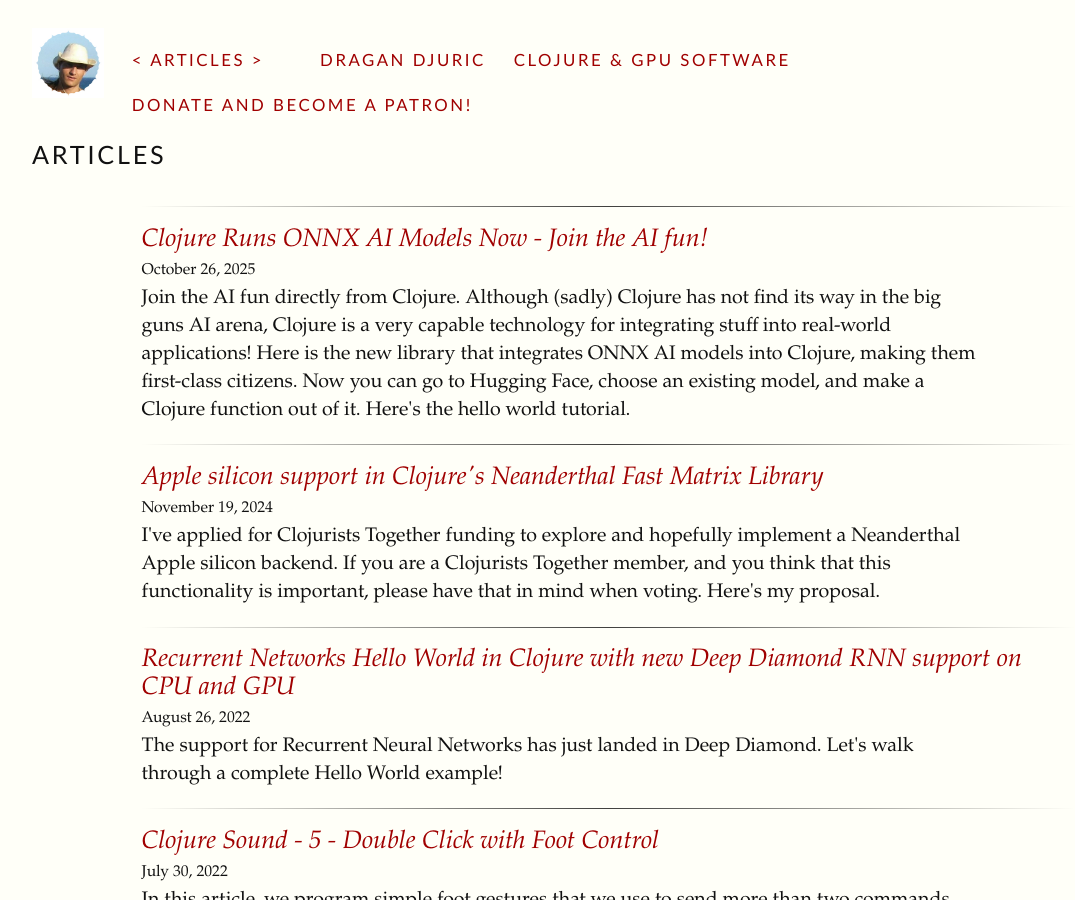
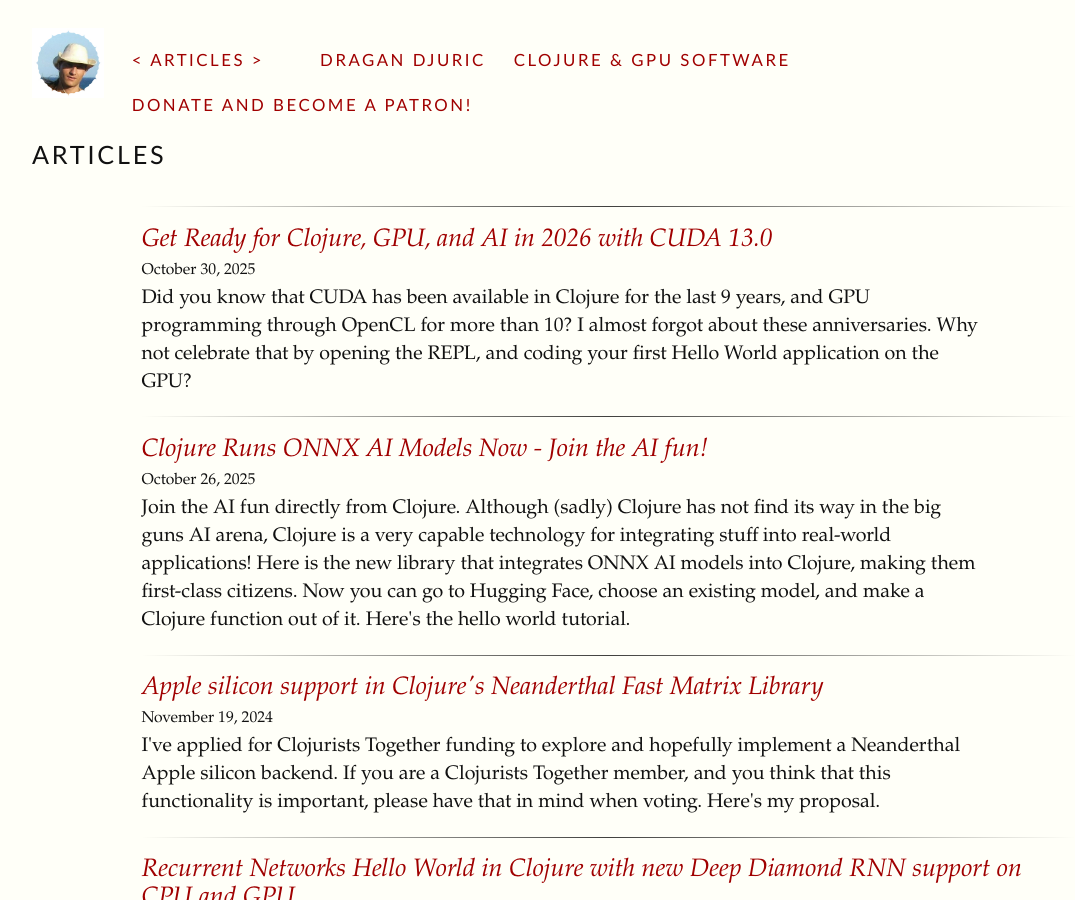
Before and after one commit to blueberry/blueberry.github.io, a Jekyll site: the page built from index.html, in a window 1280 px wide and 900 px high. Shown: the whole window, without its empty margins (32-1107 px from the left). Built offline with Jekyll 4.4.1, drawn with Linux system fonts in a browser that asks for light colours; comment, search, counter and statistics services are not loaded.

Commit message:
Publish Get Ready for Clojure, GPU, and AI in 2026 with CUDA 13.0.

```diff
--- /dev/null
+++ b/_posts/2025-10-30-Get-Ready-Clojure-GPU-AI-2026-CUDA-13.html
@@ -0,0 +1,301 @@
+---
+date: 2025-10-30 17:37
+author: dragan
+layout: post
+title: Get Ready for Clojure, GPU, and AI in 2026 with CUDA 13.0
+categories:
+- Clojure,
+- AI,
+- Deep
+- Diamond,
+- Tensors
+tags:
+excerpt: Did you know that CUDA has been available in Clojure for the last 9 years, and GPU programming through OpenCL for more than 10? I almost forgot about these anniversaries. Why not celebrate that by opening the REPL, and coding your first Hello World application on the GPU?
+---
+<div id="outline-container-orgd4dbf90" class="outline-2">
+<h2 id="orgd4dbf90">A little anniversary</h2>
+<div class="outline-text-2" id="text-orgd4dbf90">
+<p>
+Did you know that CUDA has been available in Clojure for the last 9 years through ClojureCUDA,
+and GPU programming through OpenCL for more than 10? I almost forgot about
+these anniversaries.
+</p>
+
+<p>
+Ten years ago most people liked it a lot, starred it on Github, patted me on the back,
+but then concluded that they don't have an Nvidia card available on their laptops,
+or, if they had GPUs, that they won't have time to learn to think in massive parallel
+algorithms, or if they have time and will, that there are no GPUs in the servers,
+so what would they do with their applications, even if they created them in Clojure,
+and so on, and so off :)
+</p>
+
+<p>
+But, <a href="https://github.com/uncomplicate/clojurecuda">ClojureCUDA</a><iframe class="github-btn" src="https://ghbtns.com/github-btn.html?user=uncomplicate&amp;repo=clojurecuda&amp;type=watch" width="100" height="20" title="Star on GitHub" frameBorder="0"></iframe> and <a href="https://github.com/uncomplicate/clojurecl">ClojureCL</a><iframe class="github-btn" src="https://ghbtns.com/github-btn.html?user=uncomplicate&amp;repo=clojurecl&amp;type=watch" width="100" height="20" title="Star on GitHub" frameBorder="0"></iframe> continued living on for these 10 years, I used them in
+creating <a href="https://github.com/uncomplicate/neanderthal">Neanderthal</a><iframe class="github-btn" src="https://ghbtns.com/github-btn.html?user=uncomplicate&amp;repo=neanderthal&amp;type=watch" width="100" height="20" title="Star on GitHub" frameBorder="0"></iframe>, <a href="https://github.com/uncomplicate/deep-diamond">Deep Diamond</a><iframe class="github-btn" src="https://ghbtns.com/github-btn.html?user=uncomplicate&amp;repo=deep-diamond&amp;type=watch" width="100" height="20" title="Star on GitHub" frameBorder="0"></iframe>, and <a href="https://github.com/uncomplicate/diamond-onnxrt">Diamond ML<iframe class="github-btn" src="https://ghbtns.com/github-btn.html?user=uncomplicate&amp;repo=diamond-onnxrt&amp;type=watch" width="100" height="20" title="Star on GitHub" frameBorder="0"></iframe></a>, and they proved themselves
+as simple and reliable tools. I still had trouble convincing Clojure programmers that
+they can write GPU programs that run as fast as they'd wrote them in C++, but
+<i>interactively</i> in the Cloujre REPL, without C++ hell.
+</p>
+
+<p>
+But I'm not easy to shake off! If it's necessary, I'll continue for 10 more years,
+for I'm convinced there'd be a moment when Clojure programmers are going to
+say "hmmm, this is something that we <i>can</i> use and be good at!".
+</p>
+</div>
+</div>
+<div id="outline-container-org747f487" class="outline-2">
+<h2 id="org747f487">CUDA 13 is here!</h2>
+<div class="outline-text-2" id="text-org747f487">
+<p>
+I've recently released  <a href="https://github.com/uncomplicate/clojurecuda">ClojureCUDA</a><iframe class="github-btn" src="https://ghbtns.com/github-btn.html?user=uncomplicate&amp;repo=clojurecuda&amp;type=watch" width="100" height="20" title="Star on GitHub" frameBorder="0"></iframe>  0.25.0, with support for the latest CUDA 13.0.2!
+</p>
+
+<p>
+Why not celebrate that by opening the REPL, and coding your first Hello World application
+on the GPU? I promise, it won't be a usual GPU carpet of text; this is ClojureCUDA,
+it follows the Clojure philosophy by being simple and interactive!
+</p>
+
+<p>
+There's not much sense in wielding a GPU to print out "Hello World".
+Note that it is also not very useful to work with scalar numbers and call a GPU function
+to add or multiply two numbers. No. Unless you have many, many, numbers to crunch,
+stay by your trusty CPU. For our purposes, many, many, numbers would be two vectors
+of dimension 3 (hey, it's hello world; imagine it's 3 billion). Also, even when we
+have many, many, numbers the sheer cost of getting them to the GPU memory would
+destroy any gains we get in the computation speed, so we must also ensure that
+we want to perfom many complicated operations. Well, we will only do the
+simple operation of adding these two vectors, and we will pretend that this
+operation is extra-demanding (we're hello-worlders today, we can cheat a bit).
+</p>
+</div>
+</div>
+<div id="outline-container-orgba9ae10" class="outline-2">
+<h2 id="orgba9ae10">CUDA Hello World</h2>
+<div class="outline-text-2" id="text-orgba9ae10">
+<p>
+First things first, we require the functions that we'll use.
+</p>
+
+<div class="org-src-container">
+<pre class="src src-clojure"><span style="color: #707183;">(</span>require '<span style="color: #7388d6;">[</span>uncomplicate.commons.core <span style="color: #F5666D;">:refer</span> <span style="color: #909183;">[</span>release<span style="color: #909183;">]</span><span style="color: #7388d6;">]</span>
+         '<span style="color: #7388d6;">[</span>uncomplicate.clojure-cpp <span style="color: #F5666D;">:refer</span> <span style="color: #909183;">[</span>float-pointer pointer-seq<span style="color: #909183;">]</span><span style="color: #7388d6;">]</span>
+         '<span style="color: #7388d6;">[</span>uncomplicate.clojurecuda.core
+           <span style="color: #F5666D;">:refer</span> <span style="color: #909183;">[</span>compile! context device function grid-1d init launch! mem-alloc-driver
+                   mem-alloc-pinned mem-alloc-runtime memcpy-host! module parameters program
+                   synchronize! push-context!<span style="color: #909183;">]</span><span style="color: #7388d6;">]</span><span style="color: #707183;">)</span>
+</pre>
+</div>
+
+<p>
+If it seems to you that this list already looks too large, I agree with you.
+But, don't be afraid; in Uncomplicate libraries there are so many higher-level
+helpers that you'll rarely need to touch these. I only use them here because
+I want to show you that even when we program at the base CUDA level, Clojure
+can do it interactively and each line can be evaluated by itself, and each
+intermediate result can be inspected and understood.
+</p>
+
+<p>
+I'll use <code>def</code> for poor man variables, and <code>pop-context!</code> so this is evaluated step-by-step. The real
+code would be much simpler; resources can be managed by <code>with-release</code> and <code>with-context</code>!
+</p>
+
+<p>
+First we initialize CUDA and create the the CUDA context.
+</p>
+<div class="org-src-container">
+<pre class="src src-clojure"><span style="color: #707183;">(</span>init<span style="color: #707183;">)</span>
+<span style="color: #707183;">(</span><span style="color: #A52A2A; font-weight: bold;">def</span> <span style="color: #0084C8; font-weight: bold;">ctx</span> <span style="color: #7388d6;">(</span>context <span style="color: #909183;">(</span>device<span style="color: #909183;">)</span><span style="color: #7388d6;">)</span><span style="color: #707183;">)</span>
+</pre>
+</div>
+
+<p>
+Unfortunately, CUDA insists on managing contexts in different threads by itself, so we have
+to let CUDA know that we want to use the context that we've just created. ClojureCUDA
+has some macros that can help with making this simpler, such as <code>with-context</code>, and <code>in-context</code>,
+but we'll do this hello world as real ninjas, with basic tools!
+</p>
+
+<div class="org-src-container">
+<pre class="src src-clojure"><span style="color: #707183;">(</span>push-context! ctx<span style="color: #707183;">)</span>
+</pre>
+</div>
+
+<p>
+Many language integrations try to let you write <i>everything</i> in that language, both the
+host code that manages GPU computations, and the GPU kernels themselves. So far, they
+don't fare too well compared to C++ CUDA, even when it comes to simplicity of such kernel code.
+ClojureCUDA doesn't do that, for a reason. We are practical people. We understand that
+we won't be able compile kernels ourselves and be competitive with Nvidia. So, we write
+kernels in C++ that Nvidia uses, since they are typically not that complicated compared
+to host code that manages them. We can load these kernels as strings, and I find it's
+most convenient to not sprinkle these strings throughout my <code>.clj</code> source files,
+but to load them from <code>.cu</code> files, which contain C++ code that text editors recognize.
+</p>
+
+<p>
+We load the kernel source.
+</p>
+
+<div class="org-src-container">
+<pre class="src src-clojure"><span style="color: #707183;">(</span><span style="color: #A52A2A; font-weight: bold;">def</span> <span style="color: #0084C8; font-weight: bold;">kernel-source</span> <span style="color: #7388d6;">(</span>slurp <span style="color: #4E9A06;">"test/cuda/examples/jnvrtc-vector-add.cu"</span><span style="color: #7388d6;">)</span><span style="color: #707183;">)</span>
+</pre>
+</div>
+
+<p>
+Next, we compile it.
+</p>
+
+<div class="org-src-container">
+<pre class="src src-clojure"><span style="color: #707183;">(</span><span style="color: #A52A2A; font-weight: bold;">def</span> <span style="color: #0084C8; font-weight: bold;">prog</span> <span style="color: #7388d6;">(</span>compile! <span style="color: #909183;">(</span>program kernel-source<span style="color: #909183;">)</span><span style="color: #7388d6;">)</span><span style="color: #707183;">)</span>
+</pre>
+</div>
+
+<p>
+We create the module&#x2026;
+</p>
+
+<div class="org-src-container">
+<pre class="src src-clojure"><span style="color: #707183;">(</span><span style="color: #A52A2A; font-weight: bold;">def</span> <span style="color: #0084C8; font-weight: bold;">m</span> <span style="color: #7388d6;">(</span>module prog<span style="color: #7388d6;">)</span><span style="color: #707183;">)</span>
+</pre>
+</div>
+
+<p>
+&#x2026; and load the <code>add</code> function that was defined in the kernel code. CUDA kernels
+are short functions that run on the GPU.
+</p>
+
+<div class="org-src-container">
+<pre class="src src-clojure"><span style="color: #707183;">(</span><span style="color: #A52A2A; font-weight: bold;">def</span> <span style="color: #0084C8; font-weight: bold;">add</span> <span style="color: #7388d6;">(</span>function m <span style="color: #4E9A06;">"add"</span><span style="color: #7388d6;">)</span><span style="color: #707183;">)</span>
+</pre>
+</div>
+
+<p>
+This way we get the best of both worlds: we edit short C++ kernels, and then load them
+in our Clojure REPL and manage the kernels they define. If we change anything, there's
+no need for recompilation of everything; just the short <code>.cu</code> file that changed, and
+this is also interactive, as these tools are available as Clojure functions.
+</p>
+
+<p>
+Next, this kernel needs data! We allocate some memory on the GPU. There are a few different
+types that CUDA offers, and even a few CUDA APIS: runtime and driver. Typically, the runtime
+API is what CUDA uses in the C++ code that mixes host and GPU device code, while the driver
+API is more geared towards tools such is ClojureCUDA. But, some CUDA libraries will expect
+inputs to be from the runtime API, and ClojureCUDA supports both. We can even mix them!
+</p>
+
+<div class="org-src-container">
+<pre class="src src-clojure"><span style="color: #707183;">(</span><span style="color: #A52A2A; font-weight: bold;">def</span> <span style="color: #0084C8; font-weight: bold;">gpu-a</span> <span style="color: #7388d6;">(</span>mem-alloc-runtime <span style="color: #909183;">(</span>* <span style="color: #2F8B58; font-weight: bold;">Float</span>/BYTES 3<span style="color: #909183;">)</span><span style="color: #7388d6;">)</span><span style="color: #707183;">)</span>
+<span style="color: #707183;">(</span><span style="color: #A52A2A; font-weight: bold;">def</span> <span style="color: #0084C8; font-weight: bold;">gpu-b</span> <span style="color: #7388d6;">(</span>mem-alloc-driver <span style="color: #909183;">(</span>* <span style="color: #2F8B58; font-weight: bold;">Float</span>/BYTES 3<span style="color: #909183;">)</span><span style="color: #7388d6;">)</span><span style="color: #707183;">)</span>
+</pre>
+</div>
+
+<p>
+The data needs to be transferred to the GPU memory. There are many functions in CUDA for
+doing that for every combination of different argument types. ClojureCUDA simplifies this
+a lot with protocols, and usually <code>memcpy-host!</code> will find the right way to transfer the
+data. We also need the place to keep the results, unless we want to overwrite one of
+the two input arrays.
+</p>
+
+<div class="org-src-container">
+<pre class="src src-clojure"><span style="color: #707183;">(</span>memcpy-host! <span style="color: #7388d6;">(</span>float-pointer <span style="color: #909183;">[</span>1 2 3<span style="color: #909183;">]</span><span style="color: #7388d6;">)</span> gpu-a<span style="color: #707183;">)</span>
+<span style="color: #707183;">(</span>memcpy-host! <span style="color: #7388d6;">(</span>float-pointer <span style="color: #909183;">[</span>2 3 4<span style="color: #909183;">]</span><span style="color: #7388d6;">)</span> gpu-b<span style="color: #707183;">)</span>
+<span style="color: #707183;">(</span><span style="color: #A52A2A; font-weight: bold;">def</span> <span style="color: #0084C8; font-weight: bold;">gpu-result</span> <span style="color: #7388d6;">(</span>mem-alloc-pinned <span style="color: #909183;">(</span>* <span style="color: #2F8B58; font-weight: bold;">Float</span>/BYTES 3<span style="color: #909183;">)</span><span style="color: #7388d6;">)</span><span style="color: #707183;">)</span>
+</pre>
+</div>
+
+<p>
+That's a lot of work to set everything up! Let's compute it at last!
+</p>
+
+<div class="org-src-container">
+<pre class="src src-clojure"><span style="color: #707183;">(</span>launch! add <span style="color: #7388d6;">(</span>grid-1d 3<span style="color: #7388d6;">)</span> <span style="color: #7388d6;">(</span>parameters 3 gpu-a gpu-b gpu-result<span style="color: #7388d6;">)</span><span style="color: #707183;">)</span>
+</pre>
+</div>
+
+<p>
+The kernels are launched asynchronously. That means that the <code>launch!</code> function returns
+as soon as it puts the kernel in the computation queue of the GPU, typically <i>before</i> the kernel
+has actually been executed; there might be 1000 kernels in the queue before this one. We can
+explicitly wait until the kernel has completed its work by calling <code>synchronize!</code>.
+</p>
+
+<div class="org-src-container">
+<pre class="src src-clojure"><span style="color: #707183;">(</span>synchronize!<span style="color: #707183;">)</span>
+</pre>
+</div>
+
+<p>
+Since we now know that the new data is in the <code>gpu-result</code> array, we will have to
+move it back to the host if we wont to see it.
+</p>
+
+<div class="org-src-container">
+<pre class="src src-clojure"><span style="color: #707183;">(</span>pointer-seq <span style="color: #7388d6;">(</span>memcpy-host! gpu-result <span style="color: #909183;">(</span>float-pointer 3<span style="color: #909183;">)</span><span style="color: #7388d6;">)</span><span style="color: #707183;">)</span>
+</pre>
+</div>
+
+<div class="org-src-container">
+<pre class="src src-clojure">=&gt; <span style="color: #707183;">(</span>3.0 5.0 7.0<span style="color: #707183;">)</span>
+</pre>
+</div>
+
+
+<p>
+Yeah, I know, a dozen lines of code for a simple addition of two vectors.
+But hear me out: the management code for more demanding kernels is not much
+more complicated. So, it's a dozen lines for this simple case, but it will
+be a dozen lines for some real crunching. Or 23 lines, but not 2000 lines.
+</p>
+
+<p>
+Plus, there are so many functions <i>in the libraries</i> for computing vectors,
+matrices, and tensors, that you'll write your own kernels only occasionally,
+and you'll still get great speed, once you learn the basics.
+</p>
+
+<p>
+So, invest some time in 2026, learn the basics of GPU computing,
+and enjoy the coming AI age! In Clojure!
+</p>
+
+<p>
+Oh, I didn't show you the C++ kernel code. It's C++, it must be scary!
+No, it's not. CUDA kernels are written in a subset of C++, without the
+scary parts!
+</p>
+
+<div class="org-src-container">
+<pre class="src src-cpp"><span style="color: #A52A2A; font-weight: bold;">extern</span> <span style="color: #4E9A06;">"C"</span>
+__global__ <span style="color: #2F8B58; font-weight: bold;">void</span> <span style="color: #00578E; font-weight: bold;">add</span>(<span style="color: #2F8B58; font-weight: bold;">int</span> <span style="color: #0084C8; font-weight: bold;">n</span>, <span style="color: #2F8B58; font-weight: bold;">float</span> *<span style="color: #0084C8; font-weight: bold;">a</span>, <span style="color: #2F8B58; font-weight: bold;">float</span> *<span style="color: #0084C8; font-weight: bold;">b</span>, <span style="color: #2F8B58; font-weight: bold;">float</span> *<span style="color: #0084C8; font-weight: bold;">sum</span>) {
+    <span style="color: #2F8B58; font-weight: bold;">int</span> <span style="color: #0084C8; font-weight: bold;">i</span> = blockIdx.x * blockDim.x + threadIdx.x;
+    <span style="color: #A52A2A; font-weight: bold;">if</span> (i &lt; n) {
+        sum[i] = a[i] + b[i];
+    }
+};
+</pre>
+</div>
+
+<p>
+&#x2026; and, hey, we shouldn't forget to clean up the memory! Since if we didn't use
+<code>def</code>, we could just rely on <code>with-release</code> to do this for us, but we did everything
+manually, and now we have to clean up manually.
+</p>
+
+<div class="org-src-container">
+<pre class="src src-clojure"><span style="color: #707183;">(</span>release gpu-result<span style="color: #707183;">)</span>
+<span style="color: #707183;">(</span>release gpu-b<span style="color: #707183;">)</span>
+<span style="color: #707183;">(</span>release gpu-a<span style="color: #707183;">)</span>
+<span style="color: #707183;">(</span>release add<span style="color: #707183;">)</span>
+<span style="color: #707183;">(</span>release m<span style="color: #707183;">)</span>
+<span style="color: #707183;">(</span>release prog<span style="color: #707183;">)</span>
+<span style="color: #707183;">(</span>release ctx<span style="color: #707183;">)</span>
+</pre>
+</div>
+</div>
+</div>
```
Also changed, not shown: _posts/2025-10-26-Clojure-Runs-ONNX-AI-Models-Now.html (line endings or trailing spaces).
